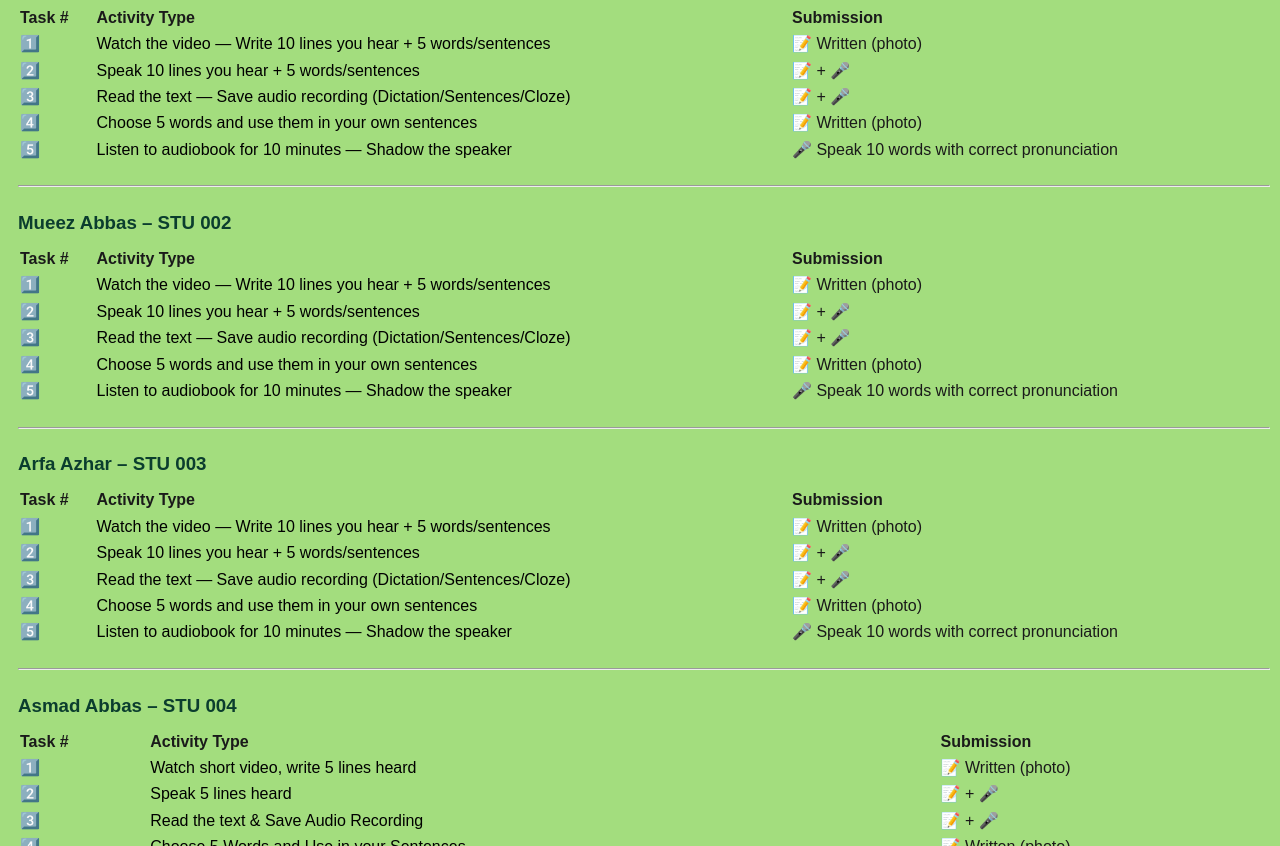
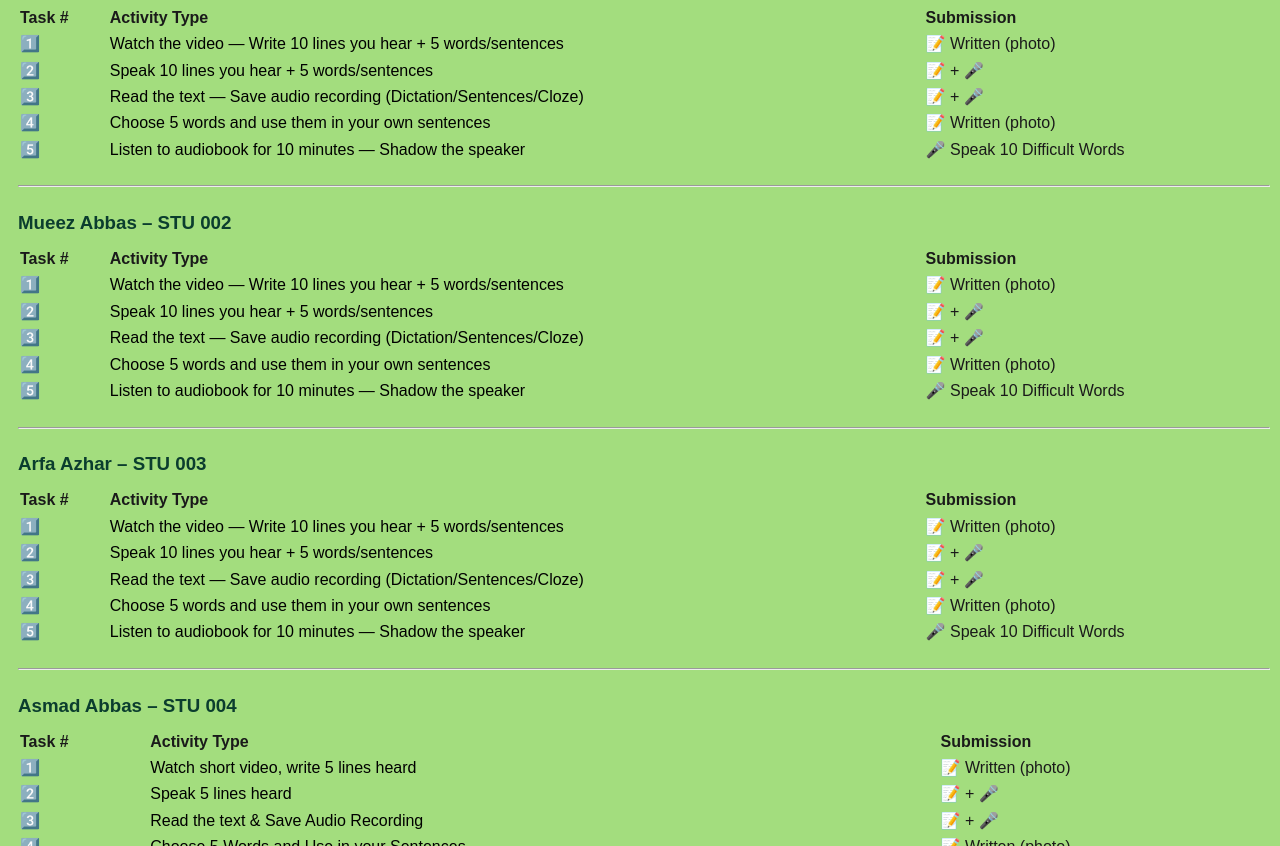
Before and after one commit to SyedXWebDev/SkillForge-Academy, a plain HTML site: page learning.html in a window 1280 px wide. Shown: the part 440-1286 px from the top of the page. Drawn offline with Linux system fonts and the light colour scheme.

Commit message:
learning.html

```diff
--- a/learning.html
+++ b/learning.html
@@ -92,7 +92,7 @@
           Listen to audiobook for 10 minutes — Shadow the speaker
         </a>
       </td>
-      <td style="padding: 2px;">🎤 Speak 10 words with correct pronunciation</td>
+      <td style="padding: 2px;">🎤 Speak 10 Difficult Words</td>
     </tr>
   </tbody>
 </table>
@@ -154,7 +154,7 @@
           Listen to audiobook for 10 minutes — Shadow the speaker
         </a>
       </td>
-      <td style="padding: 2px;">🎤 Speak 10 words with correct pronunciation</td>
+      <td style="padding: 2px;">🎤 Speak 10 Difficult Words</td>
     </tr>
   </tbody>
 </table>
@@ -216,7 +216,7 @@
           Listen to audiobook for 10 minutes — Shadow the speaker
         </a>
       </td>
-      <td style="padding: 2px;">🎤 Speak 10 words with correct pronunciation</td>
+      <td style="padding: 2px;">🎤 Speak 10 Difficult Words</td>
     </tr>
   </tbody>
 </table>
```
